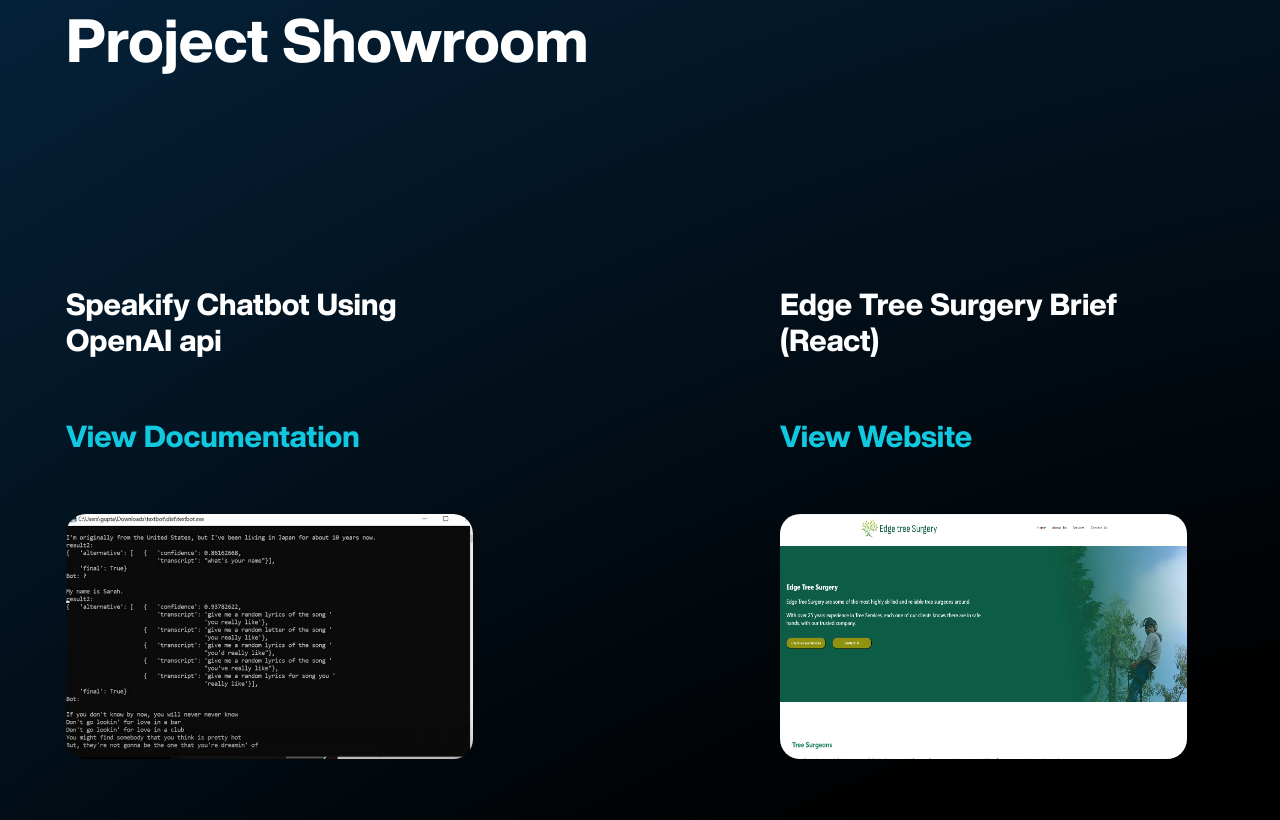
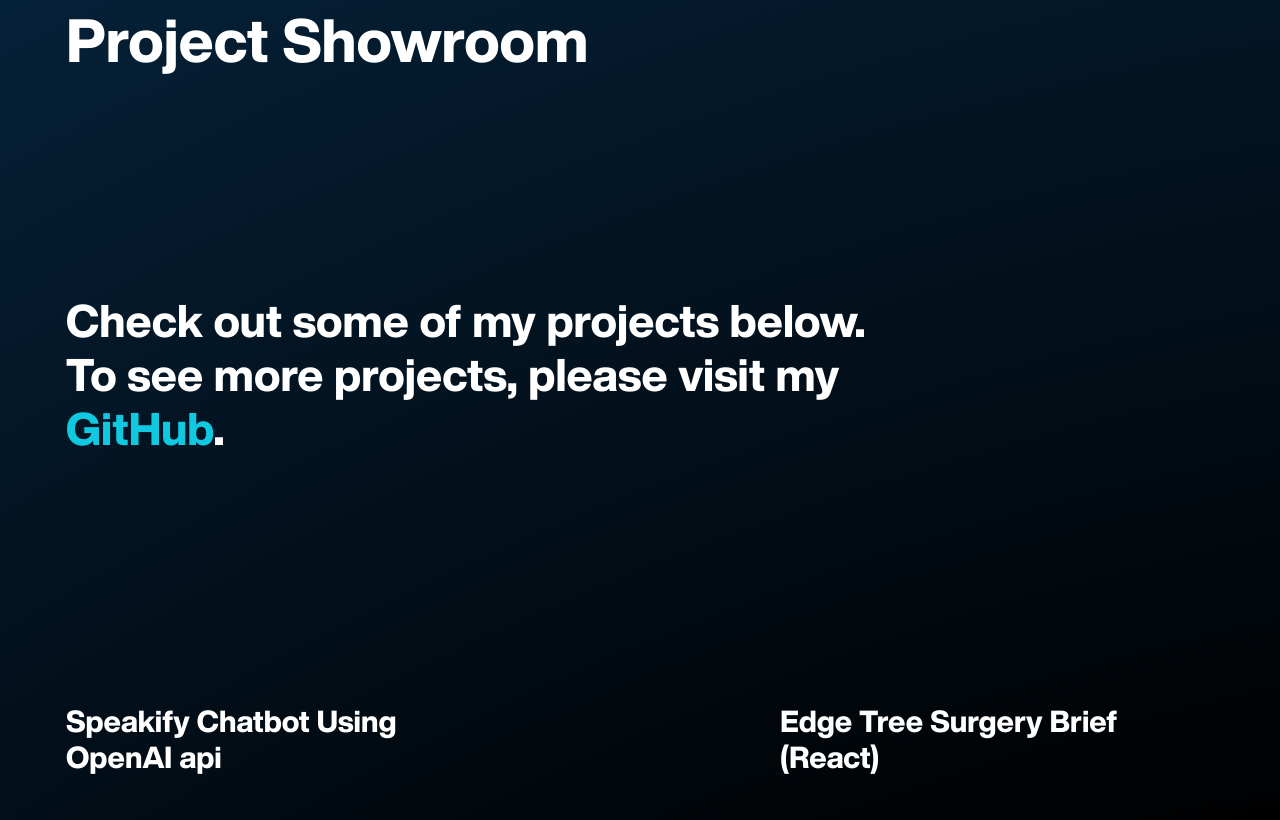
Before and after one commit to Shantanugupta43/portfolio-website-new, a plain HTML site: page project.html in a window 1280 px wide. Shown: the part 372-1192 px from the top of the page. Drawn offline with Linux system fonts and the light colour scheme.

Commit message:
Added heading about project section

```diff
--- a/project.html
+++ b/project.html
@@ -41,6 +41,14 @@
     <main class="intro">
         <div class="projectcontainer">
         <h1 class="projectdescription">Project Showroom</h1>
+
+
+<article>
+    <section class="projectdescription">
+        <h2>Check out some of my projects below. To see more projects, please visit my <a href="https://github.com/Shantanugupta43">GitHub</a>.</h2>
+        </section>
+        </article>
+
 
 <article>
         <section class="projectdescription">
```
